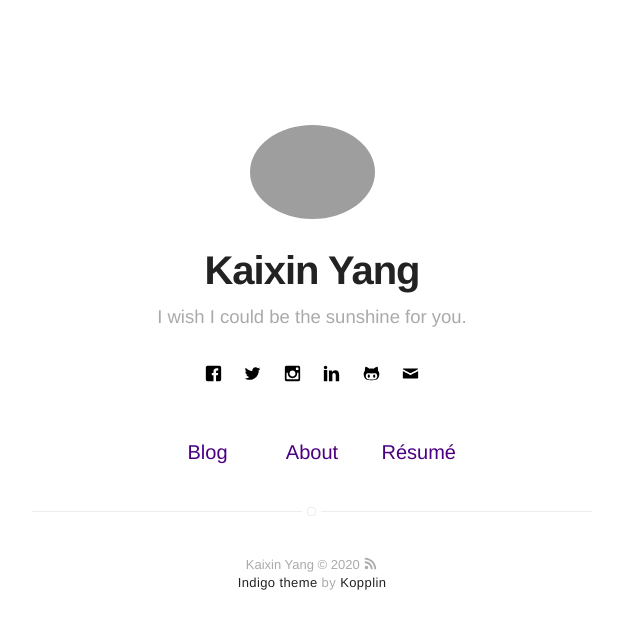
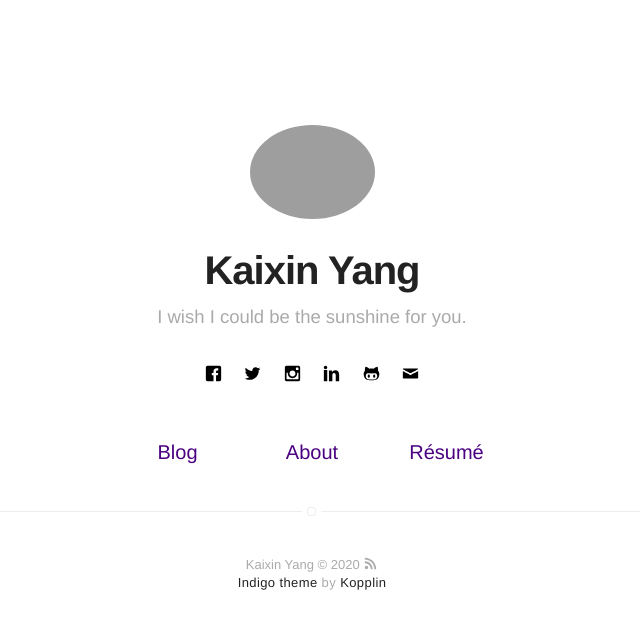
Before and after one commit to SceneryInMirror/SceneryInMirror.github.io, a Jekyll site: the page built from index.html, in a window 1280 px wide. Shown: the top 629 px of the page, without its empty margins (328-968 px from the left). Built offline with Jekyll 4.4.1, drawn with Linux system fonts in a browser that asks for light colours.

Commit message:
2020.01.21

```diff
--- a/_config.yml
+++ b/_config.yml
@@ -77,7 +77,7 @@
 # do you want a larger site? change the option below
 # options: [normal, large] | default: normal
 # normal = 560px / large = 810px
-width: normal
+width: large
 
 # if you don't need pagination, comment the *paginate* configs below
 paginate: 10
@@ -87,10 +87,10 @@
 #projects: true
 
 # if you don't need "about" or "blog", comment them out below
-tags: true
 about: true
 blog: true
 #projects: true
+tags: true
 
 # do you want to show the "read time" of the posts?
 read-time: true
--- a/_includes/nav.html
+++ b/_includes/nav.html
@@ -17,7 +17,7 @@
 	    {% if site.tags == true %}
 	        {% if page.title != "Tags" %}
                 <li class="item">
-                    <a class="link" href="{{ site.url }}/tags">Tags</a>
+                    <a class="link" href="{{ site.url }}/tags">Tagsmissing</a>
                 </li>
             {% endif %}
         {% endif %}
--- a/_sass/components/nav.sass
+++ b/_sass/components/nav.sass
@@ -40,7 +40,7 @@
             margin: 0
             border-radius: 4%
             transition: all .4s ease-in-out
-            width: 70px
+            width: 100px
 
             &:hover
                 color: $alpha
```
